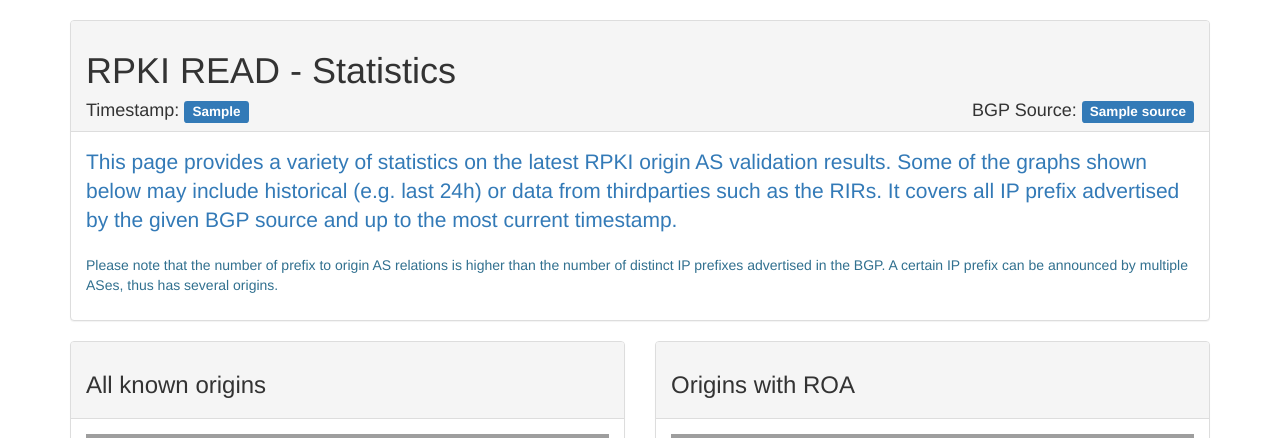
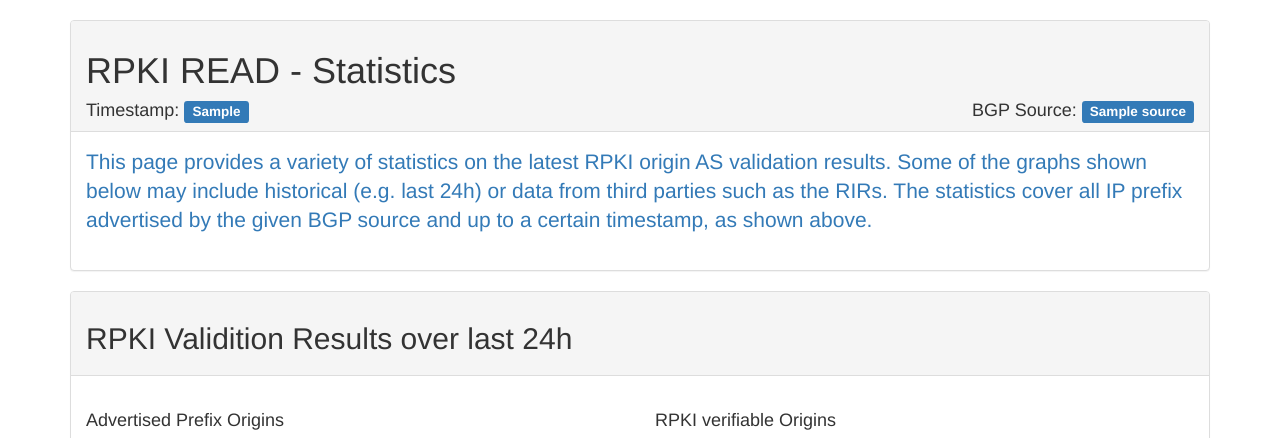
Before and after one commit to rtrlib/rpki-read, a Python web app: template src/app/templates/stats.html in a window 1280 px wide. Shown: the part 52-490 px from the top of the page. Run offline with Jinja, Linux system fonts and the light colour scheme; the template is opened without the code that fills it: most values are stand-ins (such as "Sample title", 1, 10 or a date in 2020); some libraries are stand-ins or nearby versions; grey boxes are pictures that could not be loaded.

Commit message:
update layout

```diff
--- a/src/app/templates/stats.html
+++ b/src/app/templates/stats.html
@@ -3,8 +3,10 @@
     <script type="text/javascript" src="https://www.google.com/jsapi"></script>
     <script type="text/javascript">
       google.load("visualization", "1", {packages:["corechart"], 'language': 'en'});
-      google.setOnLoadCallback(drawChart);
-      function drawChart() {
+      google.setOnLoadCallback(drawLineCharts);
+      google.setOnLoadCallback(drawPieCharts);
+
+      function drawPieCharts() {
         var data_all_origins = google.visualization.arrayToDataTable({{ stats.table_all|tojson }});
         var view_roa_origins = new google.visualization.DataView(data_all_origins);
         view_roa_origins.hideRows([3]); // skip row with NotFound
@@ -69,20 +71,37 @@
                         <p class="text-primary lead">
                             This page provides a variety of statistics on the latest RPKI origin
                             AS validation results. Some of the graphs shown below may include
-                            historical (e.g. last 24h) or data from thirdparties such as the RIRs.
-                            It covers all IP prefix advertised by the given BGP source and up to
-                            the most current timestamp.
-                        </p>
-                        <p class="text-info">
-                            Please note that the number of prefix to origin AS relations is
-                            higher than the number of distinct IP prefixes advertised in the
-                            BGP. A certain IP prefix can be announced by multiple ASes, thus
-                            has several origins.
+                            historical (e.g. last 24h) or data from third parties such as the RIRs.
+                            The statistics cover all IP prefix advertised by the given BGP source
+                            and up to a certain timestamp, as shown above.
                         </p>
                     </div>
                 </div>
             </div>
         </div>
+        <div class="row">
+            <div class="col-xs-12">
+                <div class="panel panel-default">
+                    <div class="panel-heading">
+                        <h2>RPKI Validition Results over last 24h</h2>
+                    </div>
+                    <div class="panel-body">
+                        <p class="text-info">
+                        </p>
+                        <div class="row row-eq-height">
+                            <div class="col-md-6 col-xs-12">
+                                <h4>Advertised Prefix Origins</h4>
+                                <div id="lChartAll" style="height: 100%"></div>
+                            </div> <!-- div panel body col right -->
+                            <div class="col-md-6 col-xs-12">
+                                <h4>RPKI verifiable Origins</h4>
+                                <div id="lChartROA" style="height: 100%"></div>
+                            </div> <!-- div panel body col right -->
+                        </div> <!-- div row-eq-height -->
+                    </div> <!-- div panel body -->
+                </div> <!-- div panel -->
+            </div> <!-- div col stats -->
+        </div><!-- div row  -->
         <div class="row">
             <div class="col-md-6 col-xs-12"><div class="panel panel-default">
                 <div class="panel-heading">
```
Also changed, not shown: src/app/templates/dashboard.html (+4 -12 lines).
